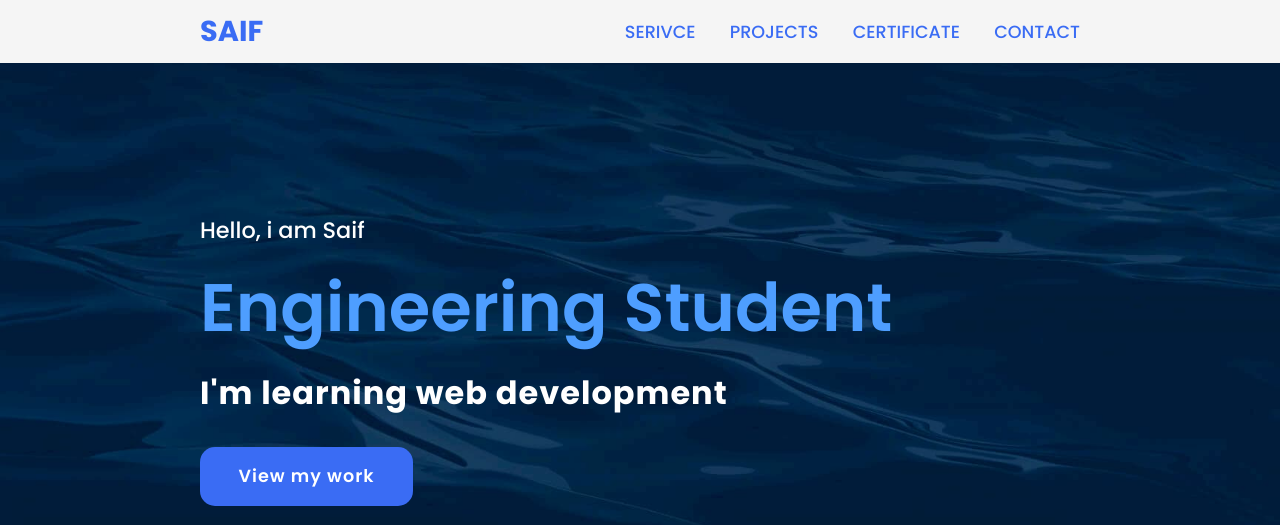
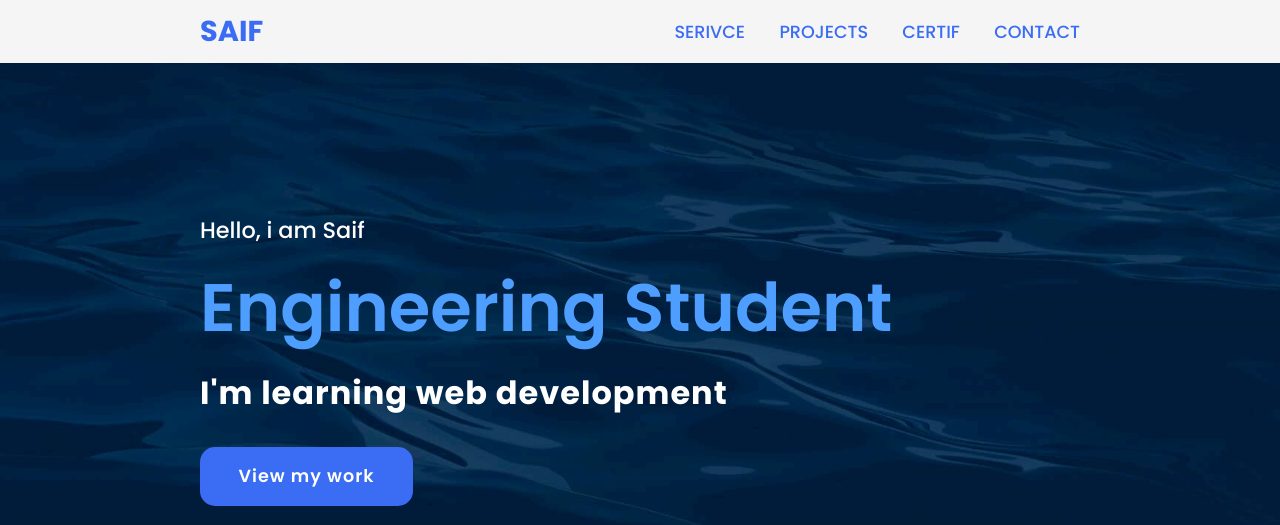
Before and after one commit to Saifweb/cv, a plain HTML site: page index.html in a window 1280 px wide. Shown: the top 525 px of the page. Drawn offline with Linux system fonts and the light colour scheme.

Commit message:
Update index.html

```diff
--- a/index.html
+++ b/index.html
@@ -15,7 +15,7 @@
         <nav class='navigation'>
             <a href="#serivce">Serivce</a>
             <a href="#projects">Projects</a>
-            <a href="#certificate" class="certificate">certificate</a>
+            <a href="#certificate" class="certificate">certif</a>
             <a href="#contact">Contact</a>
 
 
```
